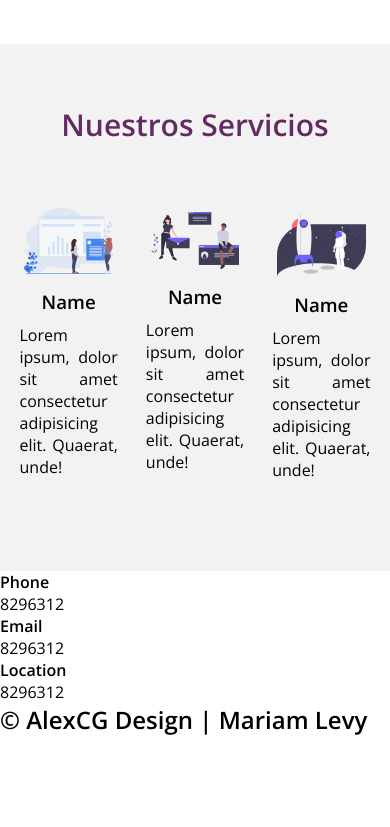
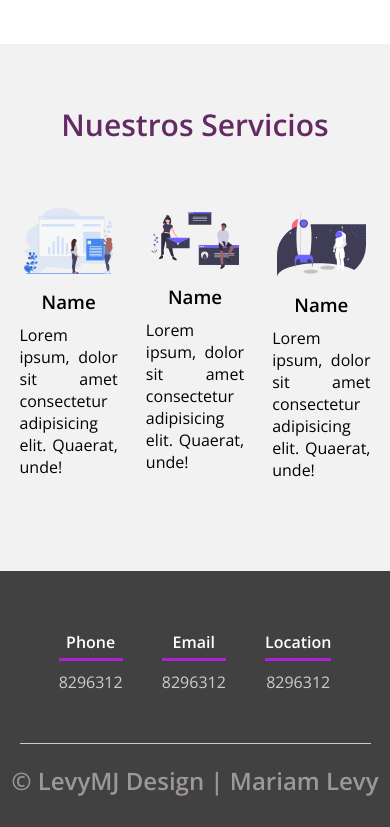
Before and after one commit to Mariam-Levy/First-proyect, a plain HTML site: page index.html in a window 390 px wide. Shown: the part 2414-3241 px from the top of the page. Before the commit the page ends 3150 px from the top, so only its background shows below. Drawn offline with nearby package versions, Linux system fonts and the light colour scheme.

Commit message:
Finalizacion del footer y comienzo del responsive

```diff
--- a/index.html
+++ b/index.html
@@ -169,7 +169,7 @@
                 <p>8296312</p>
             </div>
         </div>
-        <h2 class="titulo-final">&copy; AlexCG Design | Mariam Levy</h2>
+        <h2 class="titulo-final">&copy; LevyMJ Design | Mariam Levy</h2>
     </footer>
 </body>
 </html>
--- a/styles.css
+++ b/styles.css
@@ -241,3 +241,43 @@ header .textos-header {
     font-weight: 300;
     text-align: justify;
 }
+
+/*------- FOOTER -----------*/
+
+footer {
+    background: #414141;
+    padding: 60px 0 30px 0;
+    margin: auto;
+    overflow: hidden;
+}
+
+.contenedor-footer {
+    display: flex;
+    width: 90%;
+    justify-content: space-evenly;
+    margin: auto;
+    padding-bottom: 50px;
+    border-bottom: 1px solid #ccc;
+}
+
+.content-foo {
+    text-align: center;
+}
+
+.content-foo h4 {
+    color: #fff;
+    border-bottom: 3px solid #af20d3;
+    padding-bottom: 5px;
+    margin-bottom: 10px;
+}
+
+.content-foo p {
+    color: #ccc;
+}
+
+.titulo-final {
+    text-align: center;
+    font-size: 24px;
+    margin: 20px 0 0 0;
+    color: #9e9797;
+}
```
